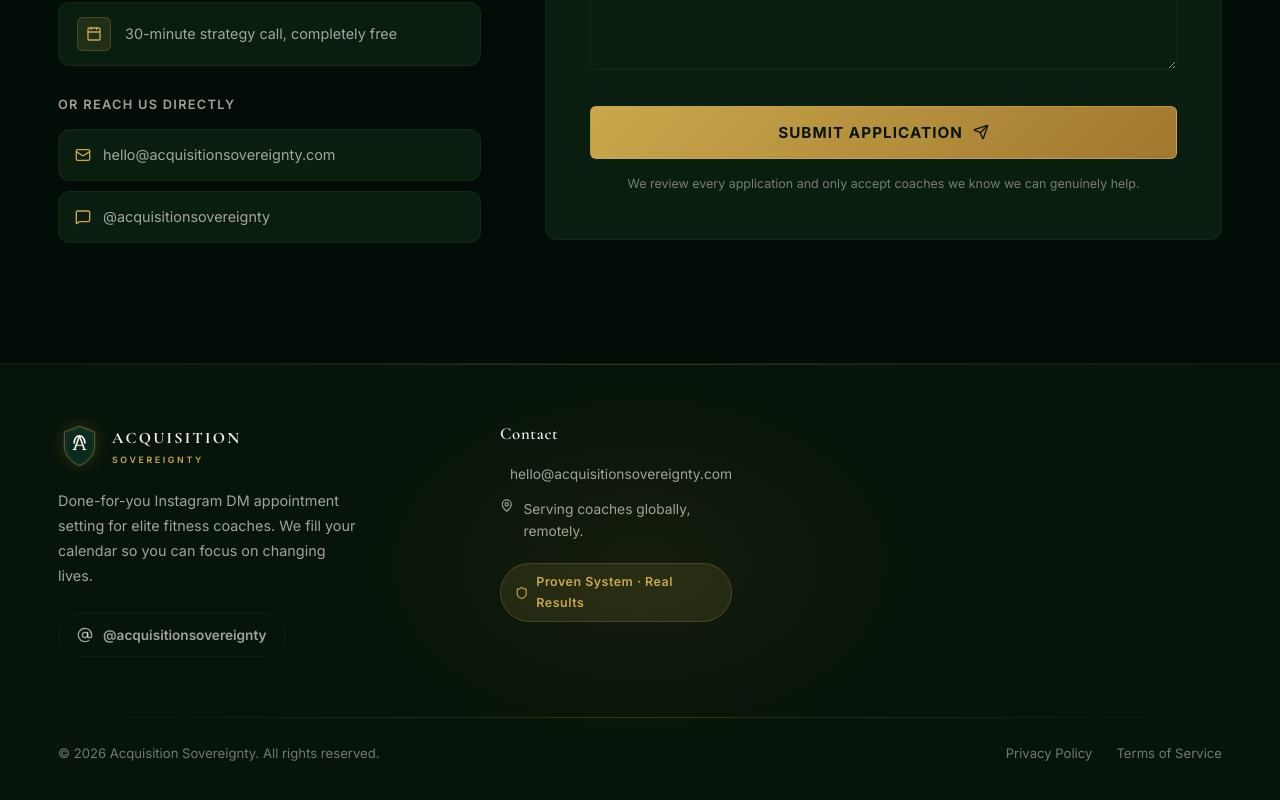
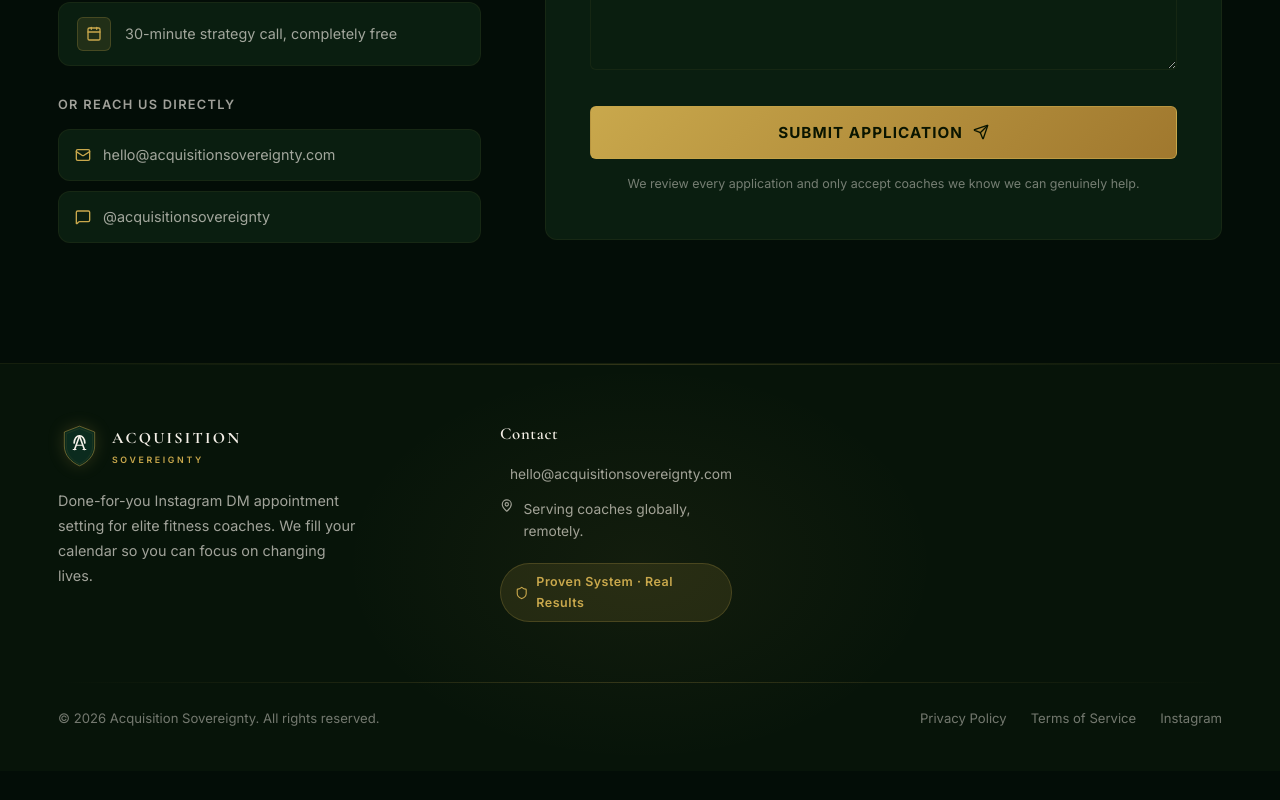
Before and after one commit to vinaykumarreddychinthala/motch_final, a React (Vite) app: page /contact in a window 1280 px wide. Shown: the part 1310-2110 px from the top of the page. After the commit the page ends 2081 px from the top, so only its background shows below. Built offline with nearby package versions, Linux system fonts and the light colour scheme; a web font is replaced by a local one.

Commit message:
added instagram link

```diff
--- a/src/components/Footer.jsx
+++ b/src/components/Footer.jsx
@@ -1,5 +1,5 @@
 import { Link } from 'react-router-dom';
-import { AtSign, Mail, MapPin, ArrowRight, Shield } from 'lucide-react';
+import { Mail, MapPin, ArrowRight, Shield } from 'lucide-react';
 import './Footer.css';
 
 export default function Footer() {
@@ -41,10 +41,6 @@
             <p className="footer__tagline">
               Done-for-you Instagram DM appointment setting for elite fitness coaches. We fill your calendar so you can focus on changing lives.
             </p>
-            <a href="https://instagram.com" target="_blank" rel="noopener noreferrer" className="footer__social">
-              <AtSign size={16} />
-              <span>@acquisitionsovereignty</span>
-            </a>
           </div>
 
           {/* Navigation */}
@@ -97,6 +93,14 @@
           <div className="footer__links">
             <a href="#" className="footer__bottom-link">Privacy Policy</a>
             <a href="#" className="footer__bottom-link">Terms of Service</a>
+            <a
+              href="https://www.instagram.com/eman_nguyen"
+              target="_blank"
+              rel="noopener noreferrer"
+              className="footer__bottom-link"
+            >
+              Instagram
+            </a>
           </div>
         </div>
       </div>
```
